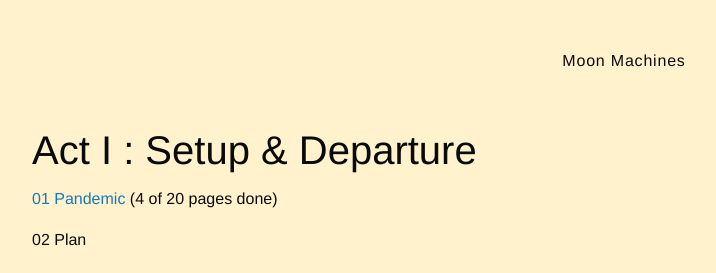
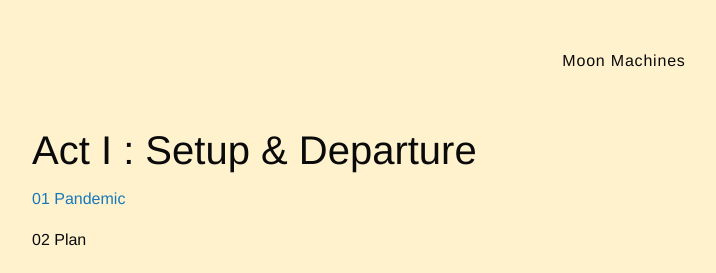
Before and after one commit to dinuda-comics/moon-machines, a plain HTML site: page index.html in a window 1280 px wide. Shown: the top 273 px of the page, without its empty margins (16-732 px from the left). Drawn offline with Linux system fonts and the light colour scheme.

Commit message:
remove progress tag

```diff
--- a/index.html
+++ b/index.html
@@ -30,7 +30,7 @@
     <div class="row">
       <div class="column">
         <h2>Act I : Setup & Departure</h2>
-        <p><a href="01_script.html">01 Pandemic</a> (4 of 20 pages done)</p>
+        <p><a href="01_script.html">01 Pandemic</a></p>
         <p>02 Plan</p>
         <p>03 Approval</p>
         <p>04 Kriya</p>
```
